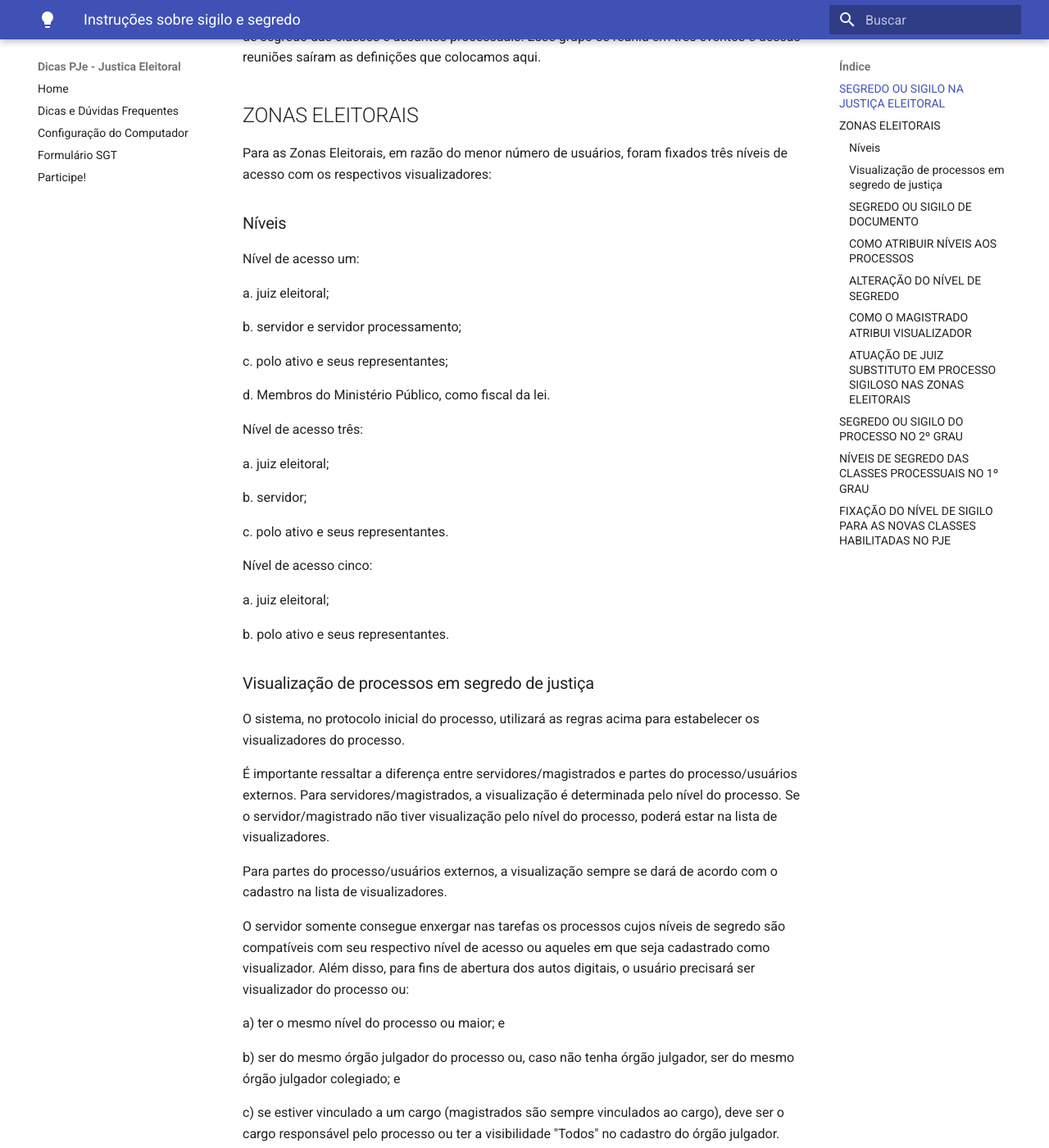
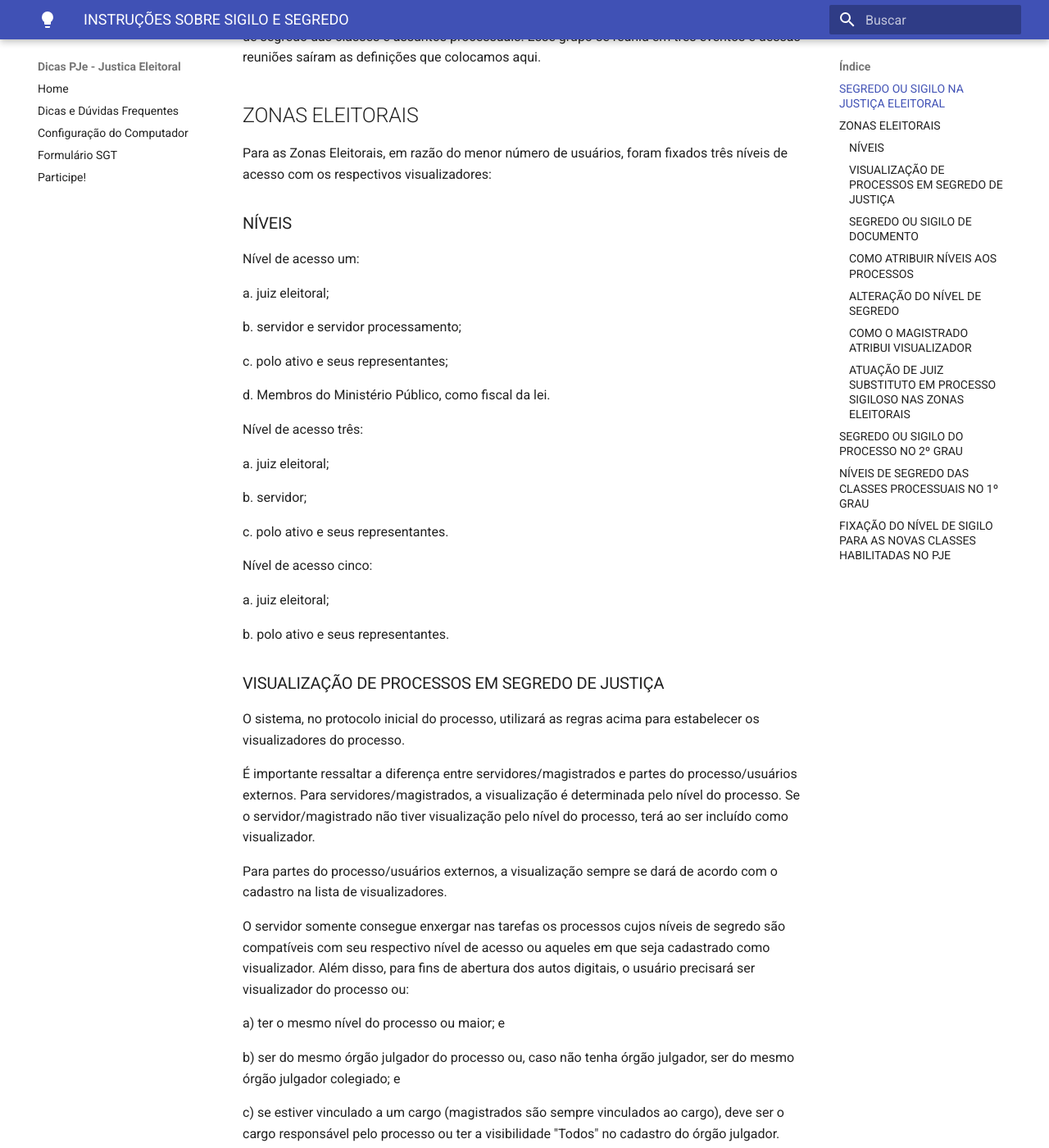
Before and after one commit to PJeJE/dicas_versao_1, an MkDocs documentation site: the page built from docs/sigilo.md, in a window 1280 px wide and 1400 px high, scrolled down 562 px. Shown: the whole window at 82% size. Built offline with MkDocs 1.6.1 and Material for MkDocs 9.7.7, drawn with Linux system fonts in a browser that asks for light colours; nearby versions of some CDN libraries; some of the changed text lies outside the part shown.

Commit message:
Update sigilo.md

```diff
--- a/docs/sigilo.md
+++ b/docs/sigilo.md
@@ -18,7 +18,7 @@
 
 
 
-### Níveis
+### NÍVEIS
 
 Nível de acesso um:
 
@@ -47,12 +47,12 @@
 b. polo ativo e seus representantes.
 
 
-### Visualização de processos em segredo de justiça
+### VISUALIZAÇÃO DE PROCESSOS EM SEGREDO DE JUSTIÇA
 
 O sistema, no protocolo inicial do processo, utilizará as regras acima para estabelecer os visualizadores do processo.
 
 É importante ressaltar a diferença entre servidores/magistrados e partes do processo/usuários externos.
-Para servidores/magistrados, a visualização é determinada pelo nível do processo. Se o servidor/magistrado não tiver visualização pelo nível do processo, poderá estar na lista de visualizadores.
+Para servidores/magistrados, a visualização é determinada pelo nível do processo. Se o servidor/magistrado não tiver visualização pelo nível do processo, terá ao ser incluído como visualizador.
 
 Para partes do processo/usuários externos, a visualização sempre se dará de acordo com o cadastro na lista de visualizadores.
 
```
Also changed, not shown: other parts of docs/sigilo.md (+2 -2 lines).
